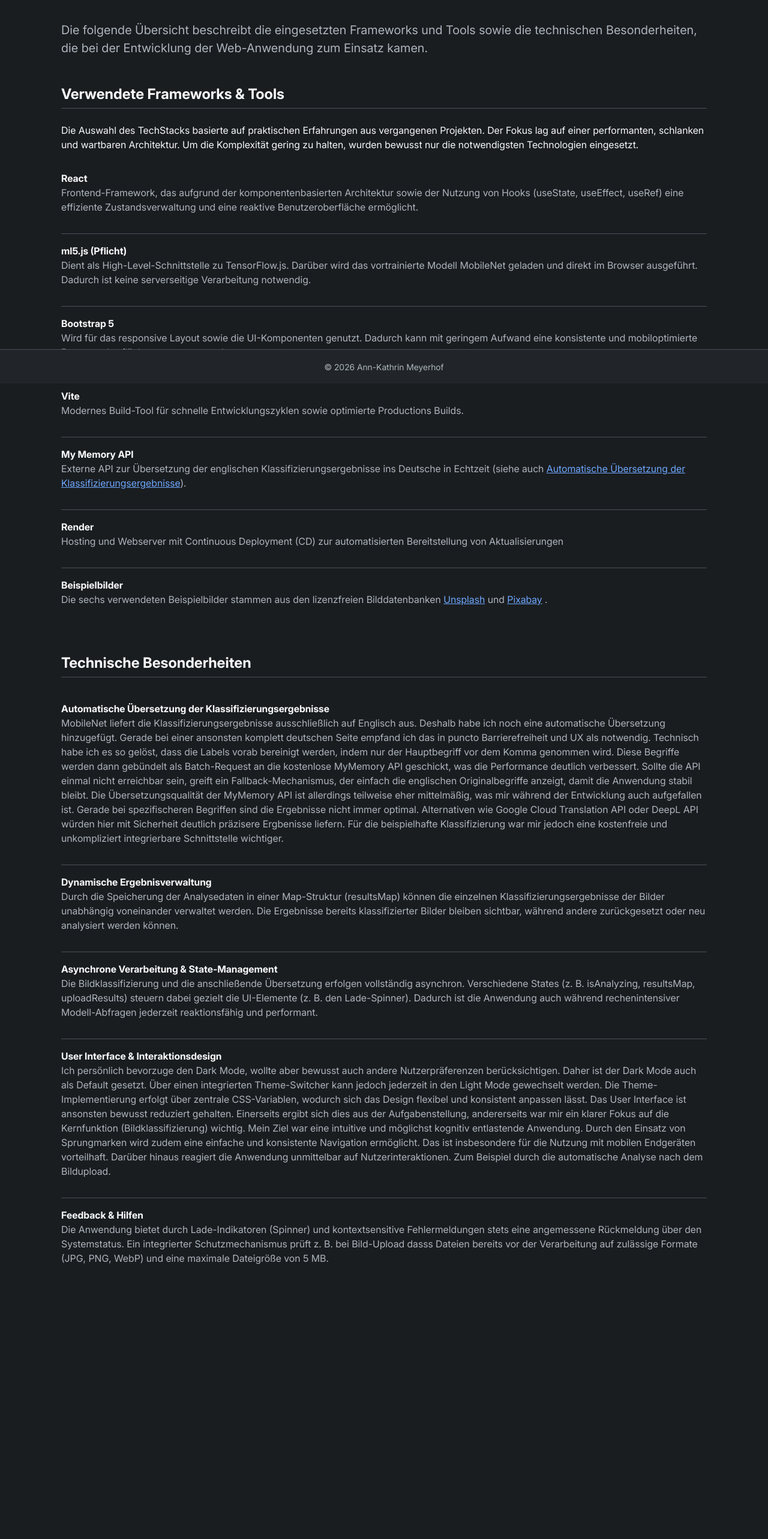
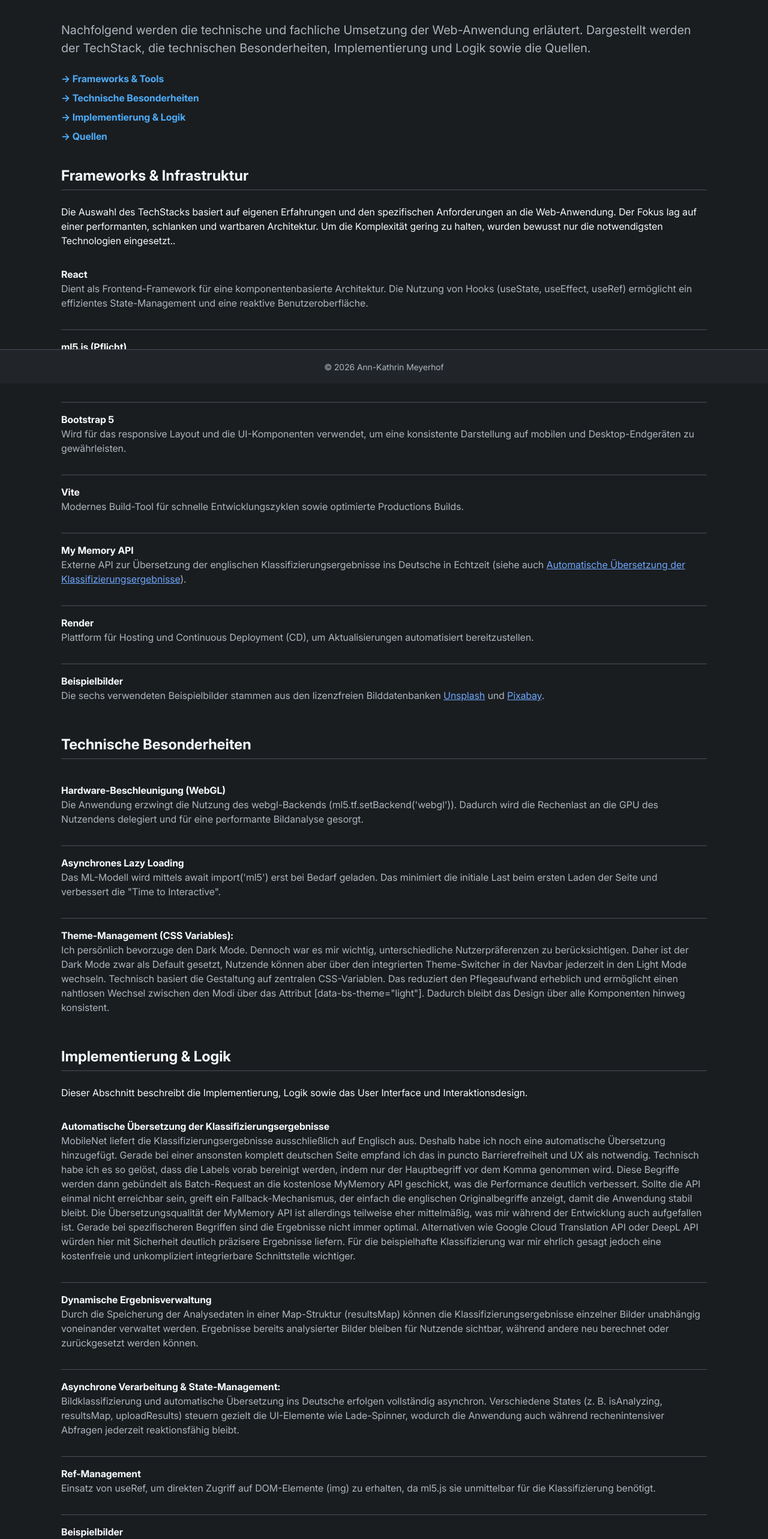
Before and after one commit to AnnMyrhf/deepLearning_EA1, a React (Vite) app in the folder ml5/: page /dokumentation in a window 1280 px wide. Shown: the part 161-2726 px from the top of the page at 60% size. Before the commit the page ends 2446 px from the top, so only its background shows below. Built offline with nearby package versions, Linux system fonts and the light colour scheme.

Commit message:
Dokumentation überarbeitet (Logik, Implementerung & Quellen hinzugefuegt)

```diff
--- a/ml5/pages/Dokumentation.jsx
+++ b/ml5/pages/Dokumentation.jsx
@@ -3,123 +3,199 @@ export default function Dokumentation() {
         <div className="row justify-content-center">
             {/* Haupt-Header */}
             <h1 className="display-4 fw-bold text-light mb-4">Dokumentation</h1>
-            <p className="lead text-secondary mb-5">
-                Die folgende Übersicht beschreibt die eingesetzten Frameworks und Tools sowie die technischen
-                Besonderheiten, die bei der Entwicklung der Web-Anwendung zum Einsatz kamen. </p>
-
+            <p className="lead text-secondary mb-4">
+                Nachfolgend werden die technische und fachliche Umsetzung der Web-Anwendung erläutert. Dargestellt
+                werden der TechStack, die technischen Besonderheiten, Implementierung und Logik sowie die Quellen. </p>
+            <nav className="mb-4">
+                <ul className="list-unstyled d-flex flex-column gap-2">
+                    <li><a href="#frameworks" className="text-primary text-decoration-none hover-link">→ Frameworks
+                        & Tools</a></li>
+                    <li><a href="#techBesonderheiten" className="text-primary text-decoration-none hover-link">→
+                        Technische Besonderheiten</a></li>
+                    <li><a href="#implementierung" className="text-primary text-decoration-none hover-link">→
+                        Implementierung & Logik</a></li>
+                    <li><a href="#quellen" className="text-primary text-decoration-none hover-link">→ Quellen</a>
+                    </li>
+                </ul>
+            </nav>
             {/* Frameworks & Tools */}
-            <div className="mb-5">
-                <h2 className="h4 fw-bold text-light border-bottom border-secondary pb-2 mb-4">
-                    Verwendete Frameworks & Tools
+            <div className="mb-4">
+                <h2 id="frameworks" className="h4 fw-bold text-light border-bottom border-secondary pb-2 mb-4">
+                    Frameworks & Infrastruktur
                 </h2>
-                <p>
-                    Die Auswahl des TechStacks basierte auf praktischen Erfahrungen aus vergangenen Projekten. Der
-                    Fokus lag auf einer performanten, schlanken und wartbaren Architektur. Um die Komplexität gering
-                    zu halten, wurden bewusst nur die notwendigsten Technologien eingesetzt.</p>
+                <p>Die Auswahl des TechStacks basiert auf eigenen Erfahrungen
+                    und den spezifischen Anforderungen an die Web-Anwendung. Der Fokus lag auf einer performanten,
+                    schlanken und wartbaren Architektur. Um die Komplexität gering zu halten, wurden bewusst nur die
+                    notwendigsten Technologien eingesetzt..</p>
                 <ul className="list-group list-group-flush">
                     <li className="list-group-item bg-transparent text-secondary border-secondary px-0 py-3">
-                        <strong className="text-light">React</strong><p>Frontend-Framework, das aufgrund der
-                        komponentenbasierten Architektur sowie der Nutzung von Hooks (useState,
-                        useEffect, useRef) eine effiziente Zustandsverwaltung und eine reaktive
-                        Benutzeroberfläche ermöglicht.</p>
+                        <strong className="text-light">React</strong><p>Dient als Frontend-Framework für eine
+                        komponentenbasierte Architektur. Die Nutzung von Hooks (useState, useEffect, useRef)
+                        ermöglicht ein effizientes State-Management und eine reaktive Benutzeroberfläche.</p>
                     </li>
                     <li className="list-group-item bg-transparent text-secondary border-secondary px-0 py-3">
-                        <strong className="text-light">ml5.js (Pflicht)</strong> <p>Dient als High-Level-Schnittstelle
-                        zu TensorFlow.js. Darüber wird das vortrainierte Modell MobileNet geladen und direkt im Browser
-                        ausgeführt. Dadurch ist keine serverseitige Verarbeitung notwendig.
+                        <strong className="text-light">ml5.js (Pflicht)</strong> <p>
+                        High-Level-Schnittstelle zu TensorFlow.js. Es ermöglicht das Laden und Ausführen des
+                        MobileNet-Modells direkt im Browser, ohne dass eine serverseitige Verarbeitung nötig ist.
                     </p></li>
                     <li className="list-group-item bg-transparent text-secondary border-secondary px-0 py-3">
-                        <strong className="text-light">Bootstrap 5</strong> <p>Wird für das responsive Layout sowie die
-                        UI-Komponenten genutzt. Dadurch kann mit geringem Aufwand eine konsistente und mobiloptimierte
-                        Benutzeroberfläche umgesetzt werden.</p></li>
+                        <strong className="text-light">Bootstrap 5</strong> <p>Wird für das responsive Layout und
+                        die UI-Komponenten verwendet, um eine konsistente Darstellung auf mobilen und
+                        Desktop-Endgeräten zu gewährleisten.</p></li>
                     <li className="list-group-item bg-transparent text-secondary border-secondary px-0 py-3">
                         <strong className="text-light">Vite</strong> <p>Modernes Build-Tool für schnelle
                         Entwicklungszyklen sowie optimierte Productions Builds.</p></li>
                     <li className="list-group-item bg-transparent text-secondary border-secondary px-0 py-3">
                         <strong className="text-light">My Memory API</strong> <p>Externe API zur Übersetzung der
                         englischen Klassifizierungsergebnisse ins Deutsche in Echtzeit (siehe auch <a
-                            href="#automatische-uebersetzung">Automatische Übersetzung der Klassifizierungsergebnisse
+                            href="#automatische-uebersetzung">Automatische Übersetzung der
+                            Klassifizierungsergebnisse
                         </a>).
                     </p></li>
                     <li className="list-group-item bg-transparent text-secondary border-secondary px-0 py-3">
-                        <strong className="text-light">Render</strong> <p>Hosting und Webserver mit Continuous
-                        Deployment (CD) zur automatisierten Bereitstellung von Aktualisierungen</p></li>
+                        <strong className="text-light">Render</strong> <p>Plattform für Hosting und Continuous
+                        Deployment (CD), um Aktualisierungen automatisiert bereitzustellen.</p></li>
                     <li className="list-group-item bg-transparent text-secondary border-secondary px-0 py-3">
                         <strong className="text-light">Beispielbilder</strong> <p>Die sechs verwendeten
-                        Beispielbilder stammen aus den lizenzfreien Bilddatenbanken <a href="https://https://unsplash.com" target="_blank">Unsplash</a> und <a href="https://pixabay.com" target="_blank">Pixabay</a> .</p></li>
+                        Beispielbilder stammen aus den lizenzfreien Bilddatenbanken <a
+                            href="https://https://unsplash.com" target="_blank">Unsplash</a> und <a
+                            href="https://pixabay.com" target="_blank">Pixabay</a>.</p></li>
                 </ul>
             </div>
             {/* Technische Besonderheiten */}
-            <div className="mb-5">
-                <h2 className="h4 fw-bold text-light border-bottom border-secondary pb-2 mb-4">
+            <div className="mb-4">
+                <h2 id="techBesonderheiten"
+                    className="h4 fw-bold text-light border-bottom border-secondary pb-2 mb-4">
                     Technische Besonderheiten
                 </h2>
                 <ul className="list-group list-group-flush">
+                    <li className="list-group-item bg-transparent text-secondary border-secondary px-0 py-3">
+                        <strong className="text-light">Hardware-Beschleunigung (WebGL)</strong>
+                        <p> Die Anwendung erzwingt die Nutzung des webgl-Backends (ml5.tf.setBackend('webgl')).
+                            Dadurch wird die
+                            Rechenlast an die GPU des Nutzendens delegiert und für eine performante
+                            Bildanalyse gesorgt.</p>
+                    </li>
+                    <li className="list-group-item bg-transparent text-secondary border-secondary px-0 py-3">
+                        <strong className="text-light">Asynchrones Lazy Loading</strong>
+                        <p> Das ML-Modell wird mittels await import('ml5') erst bei Bedarf geladen. Das minimiert
+                            die initiale Last beim ersten Laden der Seite und verbessert die "Time to
+                            Interactive".</p>
+                    </li>
+                    <li className="list-group-item bg-transparent text-secondary border-secondary px-0 py-3">
+                        <strong className="text-light">Theme-Management (CSS Variables):</strong>
+                        <p> Ich persönlich bevorzuge den Dark Mode. Dennoch war es mir wichtig, unterschiedliche
+                            Nutzerpräferenzen zu berücksichtigen. Daher ist der Dark Mode zwar als Default gesetzt,
+                            Nutzende können aber über den integrierten Theme-Switcher in der Navbar jederzeit in den
+                            Light Mode
+                            wechseln. Technisch basiert die Gestaltung auf zentralen CSS-Variablen. Das reduziert
+                            den Pflegeaufwand erheblich und ermöglicht einen nahtlosen Wechsel zwischen den Modi über
+                            das Attribut [data-bs-theme="light"]. Dadurch bleibt das Design über alle Komponenten
+                            hinweg konsistent.</p>
+                    </li>
+                </ul>
+            </div>
+            {/* Implementierung & Logik */}
+            <div className="mb-4">
+                <h2 id="implementierung" className="h4 fw-bold text-light border-bottom border-secondary pb-2 mb-4">
+                    Implementierung & Logik
+                </h2><p>Dieser Abschnitt beschreibt die Implementierung, Logik sowie das User Interface und
+                Interaktionsdesign.</p>
+                <ul className="list-group list-group-flush">
                     <li id="automatische-uebersetzung"
                         className="list-group-item bg-transparent text-secondary border-secondary px-0 py-3">
-                        <strong className="text-light">Automatische Übersetzung der Klassifizierungsergebnisse</strong>
+                        <strong className="text-light">Automatische Übersetzung der
+                            Klassifizierungsergebnisse</strong>
                         <p> MobileNet liefert die Klassifizierungsergebnisse ausschließlich auf Englisch aus.
-                            Deshalb habe ich noch eine automatische Übersetzung hinzugefügt. Gerade bei einer ansonsten
-                            komplett deutschen Seite empfand ich das in puncto Barrierefreiheit und UX als notwendig.
+                            Deshalb habe ich noch eine automatische Übersetzung hinzugefügt. Gerade bei einer
+                            ansonsten
+                            komplett deutschen Seite empfand ich das in puncto Barrierefreiheit und UX als
+                            notwendig.
                             Technisch habe ich es so gelöst, dass die Labels vorab bereinigt werden, indem nur der
                             Hauptbegriff vor dem Komma genommen wird. Diese Begriffe werden dann gebündelt als
                             Batch-Request an die kostenlose MyMemory API geschickt, was die Performance deutlich
                             verbessert.
-                            Sollte die API einmal nicht erreichbar sein, greift ein Fallback-Mechanismus, der einfach
+                            Sollte die API einmal nicht erreichbar sein, greift ein Fallback-Mechanismus, der
+                            einfach
                             die englischen Originalbegriffe anzeigt, damit die Anwendung stabil bleibt. Die
                             Übersetzungsqualität der MyMemory API ist allerdings teilweise eher mittelmäßig, was mir
-                            während der Entwicklung auch aufgefallen ist. Gerade bei spezifischeren Begriffen sind die
-                            Ergebnisse nicht immer optimal. Alternativen wie Google Cloud Translation API oder DeepL API
-                            würden hier mit Sicherheit deutlich präzisere Ergbenisse liefern. Für die beispielhafte
-                            Klassifizierung war mir jedoch eine kostenfreie und unkompliziert integrierbare
+                            während der Entwicklung auch aufgefallen ist. Gerade bei spezifischeren Begriffen sind
+                            die
+                            Ergebnisse nicht immer optimal. Alternativen wie Google Cloud Translation API oder DeepL
+                            API
+                            würden hier mit Sicherheit deutlich präzisere Ergebnisse liefern. Für die beispielhafte
+                            Klassifizierung war mir ehrlich gesagt jedoch eine kostenfreie und unkompliziert
+                            integrierbare
                             Schnittstelle wichtiger.</p>
                     </li>
                     <li className="list-group-item bg-transparent text-secondary border-secondary px-0 py-3">
-                        <strong className="text-light">Dynamische Ergebnisverwaltung</strong> <p>Durch die Speicherung
-                        der Analysedaten in einer Map-Struktur (resultsMap) können die einzelnen
-                        Klassifizierungsergebnisse der Bilder unabhängig voneinander verwaltet werden. Die Ergebnisse
-                        bereits klassifizierter Bilder bleiben sichtbar, während andere zurückgesetzt oder neu
-                        analysiert werden können.
-                    </p>
+                        <strong className="text-light">Dynamische Ergebnisverwaltung</strong><p>Durch die
+                        Speicherung der Analysedaten in einer Map-Struktur (resultsMap) können die
+                        Klassifizierungsergebnisse
+                        einzelner Bilder unabhängig voneinander verwaltet werden. Ergebnisse bereits analysierter
+                        Bilder bleiben für Nutzende sichtbar, während andere neu berechnet oder zurückgesetzt werden
+                        können.</p>
                     </li>
                     <li className="list-group-item bg-transparent text-secondary border-secondary px-0 py-3">
-                        <strong className="text-light">Asynchrone Verarbeitung & State-Management</strong> <p>Die
-                        Bildklassifizierung und die anschließende Übersetzung erfolgen vollständig asynchron.
-                        Verschiedene States (z. B. isAnalyzing, resultsMap, uploadResults) steuern dabei gezielt die
-                        UI-Elemente (z. B. den Lade-Spinner). Dadurch ist die Anwendung auch während rechenintensiver
-                        Modell-Abfragen jederzeit reaktionsfähig und
-                        performant.
-                    </p>
+                        <strong className="text-light">Asynchrone Verarbeitung & State-Management:</strong>
+                        <p>Bildklassifizierung und automatische Übersetzung ins Deutsche erfolgen vollständig
+                            asynchron. Verschiedene States (z. B. isAnalyzing, resultsMap, uploadResults) steuern
+                            gezielt die UI-Elemente wie Lade-Spinner, wodurch die
+                            Anwendung auch während rechenintensiver Abfragen jederzeit reaktionsfähig bleibt.</p>
                     </li>
                     <li className="list-group-item bg-transparent text-secondary border-secondary px-0 py-3">
-                        <strong className="text-light">User Interface & Interaktionsdesign</strong> <p>Ich persönlich
-                        bevorzuge den Dark
-                        Mode, wollte aber bewusst auch andere Nutzerpräferenzen berücksichtigen. Daher ist der Dark Mode
-                        auch als Default gesetzt. Über einen integrierten Theme-Switcher kann jedoch jederzeit in den
-                        Light Mode gewechselt werden. Die Theme-Implementierung erfolgt über zentrale CSS-Variablen,
-                        wodurch sich das Design flexibel und konsistent anpassen lässt.
-
-                        Das User Interface ist ansonsten bewusst reduziert gehalten. Einerseits ergibt sich dies aus der
-                        Aufgabenstellung, andererseits war mir ein klarer Fokus auf die Kernfunktion
-                        (Bildklassifizierung) wichtig. Mein Ziel war eine intuitive und möglichst kognitiv entlastende
-                        Anwendung.
-                        Durch den Einsatz von Sprungmarken wird zudem eine einfache und konsistente Navigation
-                        ermöglicht. Das ist insbesondere für die Nutzung mit mobilen Endgeräten vorteilhaft. Darüber
-                        hinaus reagiert die Anwendung unmittelbar auf Nutzerinteraktionen. Zum Beispiel durch die
-                        automatische Analyse nach dem Bildupload.
-                    </p>
+                        <strong className="text-light">Ref-Management</strong> <p>Einsatz von useRef, um direkten
+                        Zugriff auf DOM-Elemente (img) zu erhalten, da ml5.js sie unmittelbar für die
+                        Klassifizierung benötigt.
+                    </p></li>
+                    <li className="list-group-item bg-transparent text-secondary border-secondary px-0 py-3">
+                        <strong className="text-light">Beispielbilder</strong> <p>Nutzende können sechs
+                        Beispielbilder klassifizieren, um die Genauigkeit des Modells zu testen. Die Anwendung
+                        visualisiert die Ergebnisse wie gefordert durch eine Progress-Bar, die den Confidence-Wert
+                        zusätzlich als Prozentzahl ausgibt. Zusätzlich wurde eine Soll-Ist-Vergleichslogik
+                        implementiert. Basierend auf dem Analyseergebnis wird das Bild automatisch mit einer dynamischen
+                        Farblogik hervorgehoben (Grün für „Richtig“, Rot für „Falsch“). Um die Barrierefreiheit zu
+                        erhöhen und die Information nicht allein auf Farben basieren zu lassen, erhält
+                        jedes Ergebnis zusätzlich ein explizites Status-Badge („RICHTIG“ / „FALSCH“). Das ermöglicht
+                        einen schnellen und eindeutigen Abgleich zwischen der Modellvorhersage und dem tatsächlichen
+                        Bildinhalt.</p></li>
+                    <li className="list-group-item bg-transparent text-secondary border-secondary px-0 py-3">
+                        <strong className="text-light">Feedback & Validierung</strong> <p>Die Anwendung bietet durch
+                        Lade-Indikatoren und kontextsensitive Fehlermeldungen stets Rückmeldung über den Systemstatus.
+                        Ein Schutzmechanismus prüft Uploads vorab auf zulässige Formate (JPG, PNG, WebP) und eine
+                        maximale Dateigröße von 5 MB.</p></li>
+                    <li className="list-group-item bg-transparent text-secondary border-secondary px-0 py-3">
+                        <strong className="text-light">Usability & Navigation</strong> <p>Das User Interface ist bewusst
+                        reduziert gehalten, um den Fokus auf die Kernfunktion (Bildklassifizierung) zu lenken. Durch den
+                        Einsatz von
+                        Sprungmarken wird eine einfache Navigation ermöglicht, was besonders auf mobilen Endgeräten
+                        vorteilhaft ist.</p></li>
+                </ul>
+            </div>
+            {/* Quellen*/}
+            <div className="mb-4">
+                <h2 id="quellen" className="h4 fw-bold text-light border-bottom border-secondary pb-2 mb-4">
+                    Quellen
+                </h2>
+                <ul className="text-secondary ps-4">
+                    <li className="mb-2"><strong>Modulskript DeepLearning:</strong> Theoretische Grundlagen zu Deep
+                        Learning und neuronalen Netzen
                     </li>
-                    <li className="list-group-item bg-transparent text-secondary border-secondary px-0 py-3">
-                        <strong className="text-light">Feedback & Hilfen</strong> <p>Die Anwendung bietet durch
-                        Lade-Indikatoren (Spinner) und kontextsensitive Fehlermeldungen stets eine angemessene
-                        Rückmeldung
-                        über den Systemstatus. Ein integrierter Schutzmechanismus prüft z. B. bei Bild-Upload dasss
-                        Dateien bereits
-                        vor der
-                        Verarbeitung auf zulässige Formate (JPG, PNG, WebP) und eine maximale Dateigröße von 5
-                        MB.</p>
+                    <li className="mb-2"><strong>ml5.js Dokumentatio:</strong> Referenz zur Implementierung des
+                        Image Classifiers und Modell-Konfiguration
                     </li>
-
+                    <li className="mb-2"><strong>Image Classification Tutorial:</strong> Best Practices für die
+                        Nutzung von MobileNet
+                    </li>
+                    <li className="mb-2"><strong>Stackoverflow:</strong> Unterstützung beim Debugging und Lösen
+                        technischer Probleme
+                    </li>
+                    <li className="mb-2"><strong>Austausch mit anderen Kursteilnehmenden:</strong> Allgemeiner
+                        Erfahrungsaustausch sowie Feedback zu UI und Usability
+                    </li>
+                    <li className="mb-2"><strong>ChatGPT & Gemini:</strong> Unterstützung beim Debugging,
+                        Code-Refactoring, Erstellung von Kommentaren und CSS-Logik
+                    </li>
                 </ul>
             </div>
         </div>
```
